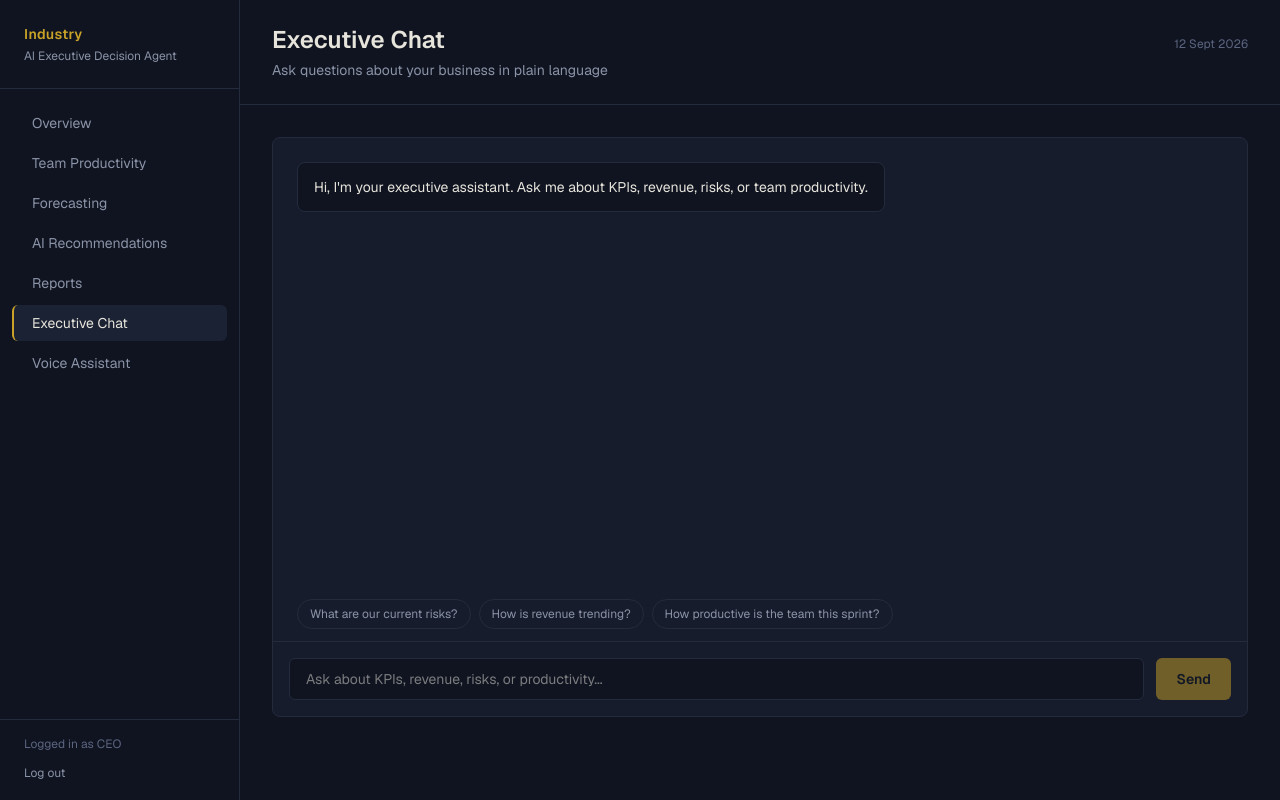
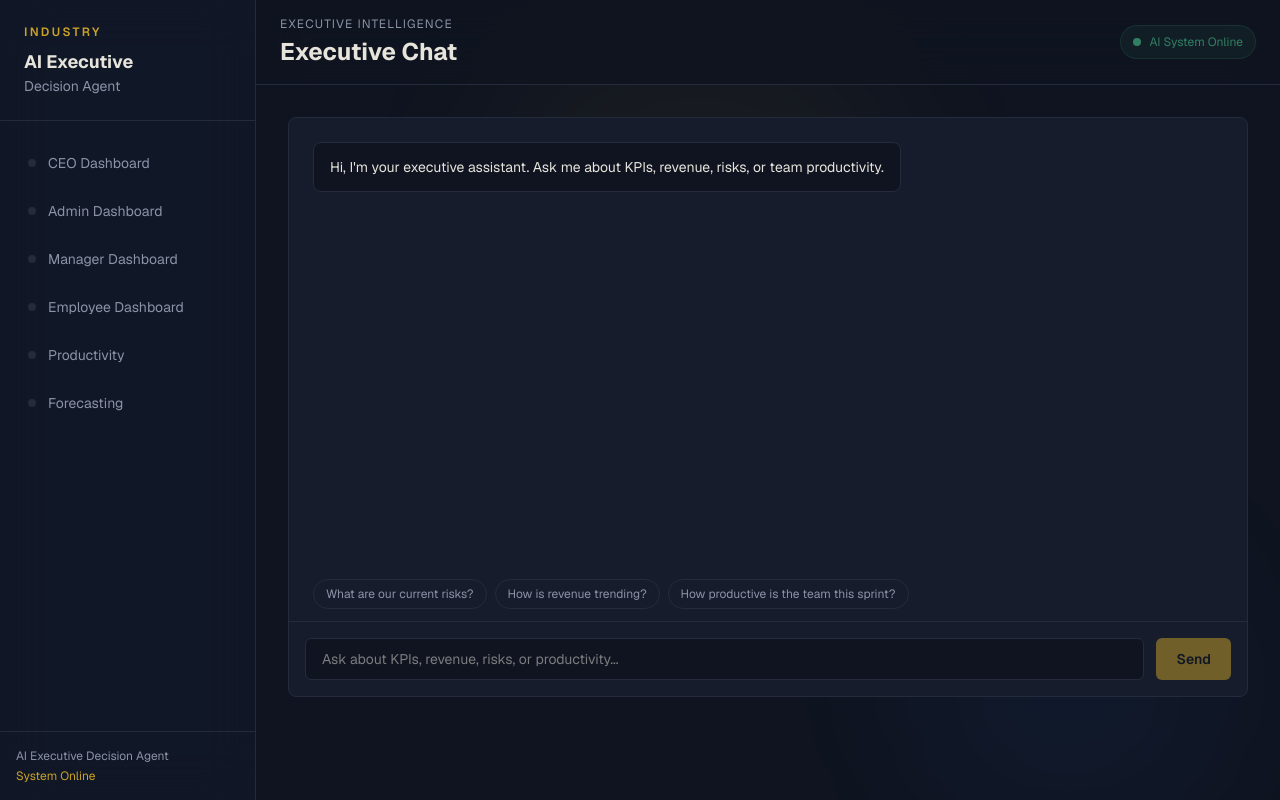
Before and after one commit to ramgavade13/Industry-, a Next.js app in the folder frontend/: page /chat in a window 1280 px wide. Built offline with nearby package versions, Linux system fonts and the light colour scheme.

Commit message:
Update DashboardLayout.tsx

```diff
--- a/frontend/components/DashboardLayout.tsx
+++ b/frontend/components/DashboardLayout.tsx
@@ -1,136 +1,205 @@
 "use client";
 
 import Link from "next/link";
-import { usePathname, useRouter } from "next/navigation";
+import { ReactNode } from "react";
+import { usePathname } from "next/navigation";
 import { motion } from "framer-motion";
-import { clearSession } from "@/lib/auth";
-import PageTransition from "./PageTransition";
 
-export type Role = "ceo" | "admin" | "manager" | "employee";
-
-const NAV_BY_ROLE: Record<Role, { href: string; label: string }[]> = {
-  ceo: [
-    { href: "/dashboard/ceo", label: "Overview" },
-    { href: "/productivity", label: "Team Productivity" },
-    { href: "/forecasting", label: "Forecasting" },
-    { href: "/recommendations", label: "AI Recommendations" },
-    { href: "/reports", label: "Reports" },
-    { href: "/chat", label: "Executive Chat" },
-    { href: "/voice", label: "Voice Assistant" },
-  ],
-  admin: [
-    { href: "/dashboard/admin", label: "Overview" },
-    { href: "/dashboard/admin/users", label: "User Management" },
-  ],
-  manager: [
-    { href: "/dashboard/manager", label: "My Team" },
-    { href: "/productivity", label: "Team Productivity" },
-  ],
-  employee: [
-    { href: "/dashboard/employee", label: "My Tasks" },
-  ],
+type DashboardLayoutProps = {
+  children: ReactNode;
+  title: string;
 };
 
-const ROLE_LABEL: Record<Role, string> = {
-  ceo: "CEO",
-  admin: "Administrator",
-  manager: "Manager",
-  employee: "Employee",
-};
+const navItems = [
+  { label: "CEO Dashboard", href: "/dashboard/ceo" },
+  { label: "Admin Dashboard", href: "/dashboard/admin" },
+  { label: "Manager Dashboard", href: "/dashboard/manager" },
+  { label: "Employee Dashboard", href: "/dashboard/employee" },
+  { label: "Productivity", href: "/productivity" },
+  { label: "Forecasting", href: "/forecasting" },
+];
 
 export default function DashboardLayout({
-  role,
+  children,
   title,
-  subtitle,
-  children,
-}: {
-  role: Role;
-  title: string;
-  subtitle?: string;
-  children: React.ReactNode;
-}) {
+}: DashboardLayoutProps) {
   const pathname = usePathname();
-  const router = useRouter();
-  const navItems = NAV_BY_ROLE[role];
-
-  function handleLogout() {
-    clearSession();
-    router.push("/login");
-  }
 
   return (
-    <div className="min-h-screen bg-[#0F1420] text-[#E7E4DC] flex">
-      {/* Sidebar */}
-      <aside className="w-60 shrink-0 border-r border-[#242B3D] flex flex-col">
-        <div className="px-6 py-6 border-b border-[#242B3D]">
-          <div className="text-[#C9A227] text-sm tracking-wide font-semibold">
-            Industry
-          </div>
-          <div className="text-xs text-[#8B93A7] mt-1">
-            AI Executive Decision Agent
-          </div>
+    <div className="min-h-screen bg-[#0F1420] text-[#E7E4DC]">
+      {/* Animated background glow */}
+      <div className="pointer-events-none fixed inset-0 overflow-hidden">
+        <motion.div
+          animate={{
+            x: [0, 80, 0],
+            y: [0, 40, 0],
+            scale: [1, 1.15, 1],
+          }}
+          transition={{
+            duration: 12,
+            repeat: Infinity,
+            ease: "easeInOut",
+          }}
+          className="absolute left-1/3 top-0 h-96 w-96 rounded-full bg-[#C9A227]/5 blur-3xl"
+        />
+
+        <motion.div
+          animate={{
+            x: [0, -60, 0],
+            y: [0, 50, 0],
+          }}
+          transition={{
+            duration: 15,
+            repeat: Infinity,
+            ease: "easeInOut",
+          }}
+          className="absolute bottom-0 right-0 h-80 w-80 rounded-full bg-blue-500/5 blur-3xl"
+        />
       </div>
 
-        <nav className="flex-1 px-3 py-4 space-y-1">
-          {navItems.map((item) => {
+      <div className="relative flex min-h-screen">
+        {/* Sidebar */}
+        <aside className="hidden w-64 border-r border-[#242B3D] bg-[#111827]/90 backdrop-blur-xl md:flex md:flex-col">
+          {/* Logo */}
+          <motion.div
+            initial={{ opacity: 0, x: -20 }}
+            animate={{ opacity: 1, x: 0 }}
+            transition={{ duration: 0.5 }}
+            className="border-b border-[#242B3D] px-6 py-6"
+          >
+            <p className="text-xs font-semibold uppercase tracking-[0.2em] text-[#C9A227]">
+              Industry
+            </p>
+
+            <h2 className="mt-2 text-lg font-bold">
+              AI Executive
+            </h2>
+
+            <p className="text-sm text-[#8B93A7]">
+              Decision Agent
+            </p>
+          </motion.div>
+
+          {/* Navigation */}
+          <nav className="flex-1 space-y-1 px-3 py-5">
+            {navItems.map((item, index) => {
               const active = pathname === item.href;
+
               return (
+                <motion.div
+                  key={item.href}
+                  initial={{ opacity: 0, x: -15 }}
+                  animate={{ opacity: 1, x: 0 }}
+                  transition={{
+                    duration: 0.35,
+                    delay: index * 0.06,
+                  }}
+                >
                   <Link
-                key={item.href}
                     href={item.href}
-                className={`relative block rounded-md px-3 py-2 text-sm transition-colors ${
+                    className={`relative block overflow-hidden rounded-lg px-4 py-3 text-sm transition-colors ${
                       active
                         ? "text-[#E7E4DC]"
-                    : "text-[#8B93A7] hover:text-[#E7E4DC] hover:bg-[#161C2C]"
+                        : "text-[#8B93A7] hover:bg-[#161C2C] hover:text-[#E7E4DC]"
                     }`}
                   >
+                    {/* Active animated background */}
                     {active && (
                       <motion.div
-                    layoutId="active-nav-pill"
-                    className="absolute inset-0 bg-[#1B2233] border-l-2 border-[#C9A227] rounded-md"
-                    transition={{ type: "spring", stiffness: 400, damping: 32 }}
+                        layoutId="active-nav"
+                        className="absolute inset-0 rounded-lg border border-[#C9A227]/20 bg-[#C9A227]/10"
+                        transition={{
+                          type: "spring",
+                          stiffness: 400,
+                          damping: 30,
+                        }}
                       />
                     )}
-                <span className="relative pl-2">{item.label}</span>
+
+                    <span className="relative z-10 flex items-center gap-3">
+                      <span
+                        className={`h-2 w-2 rounded-full ${
+                          active
+                            ? "bg-[#C9A227]"
+                            : "bg-[#242B3D]"
+                        }`}
+                      />
+
+                      {item.label}
+                    </span>
                   </Link>
+                </motion.div>
               );
             })}
           </nav>
 
-        <div className="px-6 py-4 border-t border-[#242B3D]">
-          <div className="text-xs text-[#5C6580] mb-2">
-            Logged in as {ROLE_LABEL[role]}
-          </div>
-          <button
-            onClick={handleLogout}
-            className="text-xs text-[#8B93A7] hover:text-[#D65F5F] transition-colors"
+          {/* Sidebar footer */}
+          <motion.div
+            initial={{ opacity: 0 }}
+            animate={{ opacity: 1 }}
+            transition={{ delay: 0.5 }}
+            className="border-t border-[#242B3D] p-4"
           >
-            Log out
-          </button>
-        </div>
+            <p className="text-xs text-[#8B93A7]">
+              AI Executive Decision Agent
+            </p>
+
+            <p className="mt-1 text-xs text-[#C9A227]">
+              System Online
+            </p>
+          </motion.div>
         </aside>
 
-      {/* Main content */}
-      <div className="flex-1 flex flex-col min-w-0">
-        <header className="px-8 py-6 border-b border-[#242B3D] flex items-baseline justify-between">
+        {/* Main area */}
+        <div className="flex min-w-0 flex-1 flex-col">
+          {/* Top header */}
+          <motion.header
+            initial={{ opacity: 0, y: -15 }}
+            animate={{ opacity: 1, y: 0 }}
+            transition={{ duration: 0.45 }}
+            className="sticky top-0 z-20 border-b border-[#242B3D] bg-[#0F1420]/80 px-6 py-4 backdrop-blur-xl"
+          >
+            <div className="flex items-center justify-between">
               <div>
-            <h1 className="text-2xl font-semibold text-[#E7E4DC]">{title}</h1>
-            {subtitle && (
-              <p className="text-sm text-[#8B93A7] mt-1">{subtitle}</p>
-            )}
+                <p className="text-xs uppercase tracking-widest text-[#8B93A7]">
+                  Executive Intelligence
+                </p>
+
+                <h1 className="mt-1 text-2xl font-bold">
+                  {title}
+                </h1>
               </div>
-          <div className="text-xs text-[#5C6580]">
-            {new Date().toLocaleDateString("en-IN", {
-              day: "2-digit",
-              month: "short",
-              year: "numeric",
-            })}
+
+              {/* Status indicator */}
+              <motion.div
+                animate={{ opacity: [0.6, 1, 0.6] }}
+                transition={{
+                  duration: 2,
+                  repeat: Infinity,
+                }}
+                className="hidden items-center gap-2 rounded-full border border-[#3FA77C]/20 bg-[#3FA77C]/10 px-3 py-2 text-xs text-[#3FA77C] sm:flex"
+              >
+                <span className="h-2 w-2 rounded-full bg-[#3FA77C]" />
+                AI System Online
+              </motion.div>
             </div>
-        </header>
+          </motion.header>
 
-        <main className="flex-1 px-8 py-8">
-          <PageTransition>{children}</PageTransition>
+          {/* Page content */}
+          <main className="flex-1 px-6 py-8 lg:px-8">
+            <motion.div
+              key={pathname}
+              initial={{ opacity: 0, y: 15 }}
+              animate={{ opacity: 1, y: 0 }}
+              transition={{
+                duration: 0.45,
+                ease: [0.16, 1, 0.3, 1],
+              }}
+            >
+              {children}
+            </motion.div>
           </main>
+        </div>
       </div>
     </div>
   );
```
Lines whose indentation alone changed are shown as unchanged.
